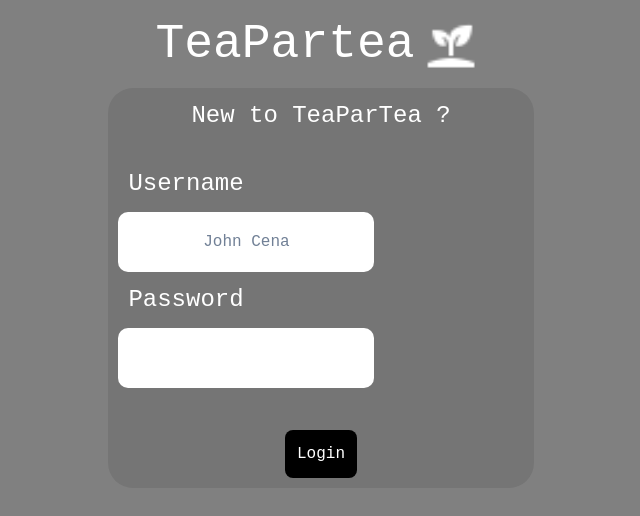
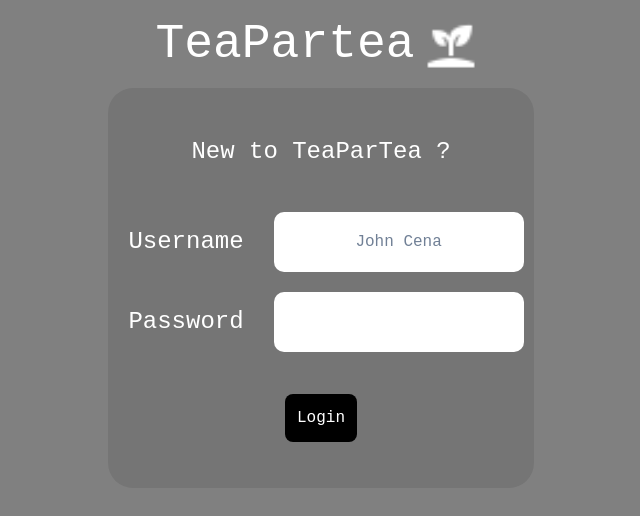
Before and after one commit to GSgiansen/TeaparTea, a React (Create React App) app in the folder frontend/: page /signin in a window 1280 px wide. Shown: the top 516 px of the page, without its empty margins (319-959 px from the left). Built offline with nearby package versions, Linux system fonts and the light colour scheme.

Commit message:
Fixed overflow for content on wallpage

```diff
--- a/frontend/src/App.css
+++ b/frontend/src/App.css
@@ -1,6 +1,5 @@
 .App{
     background-color:grey;
-    height: 100vh;
 }
 .main-body{
     display: flex;
--- a/frontend/src/styles/Wall.css
+++ b/frontend/src/styles/Wall.css
@@ -1,4 +1,6 @@
 .wall{
     width: 100vw;
+    height: 100vh;
+    overflow: auto;
 
 }
--- a/frontend/src/styles/signin.css
+++ b/frontend/src/styles/signin.css
@@ -4,3 +4,8 @@
     justify-content: flex-start;
     color: white;
 }
+
+.text-control{
+    display: flex;
+    align-items: center;
+}
```
